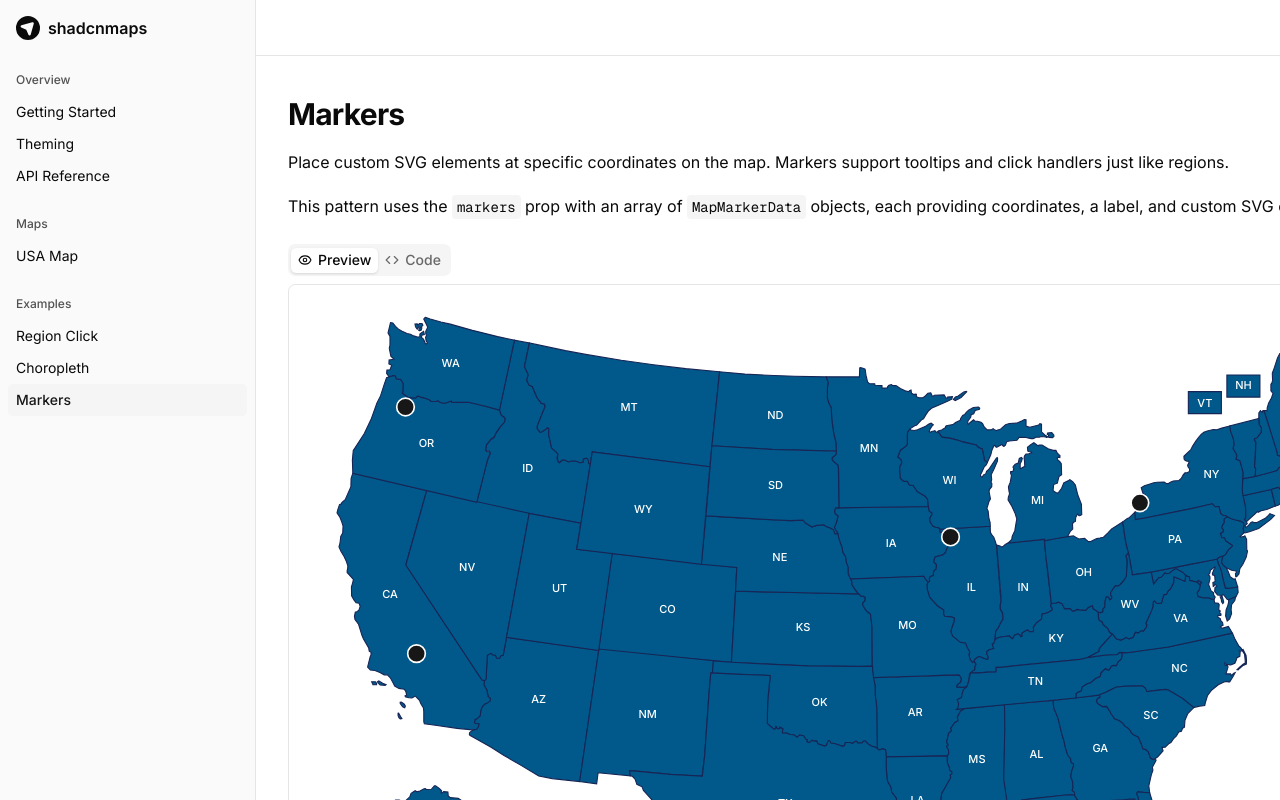
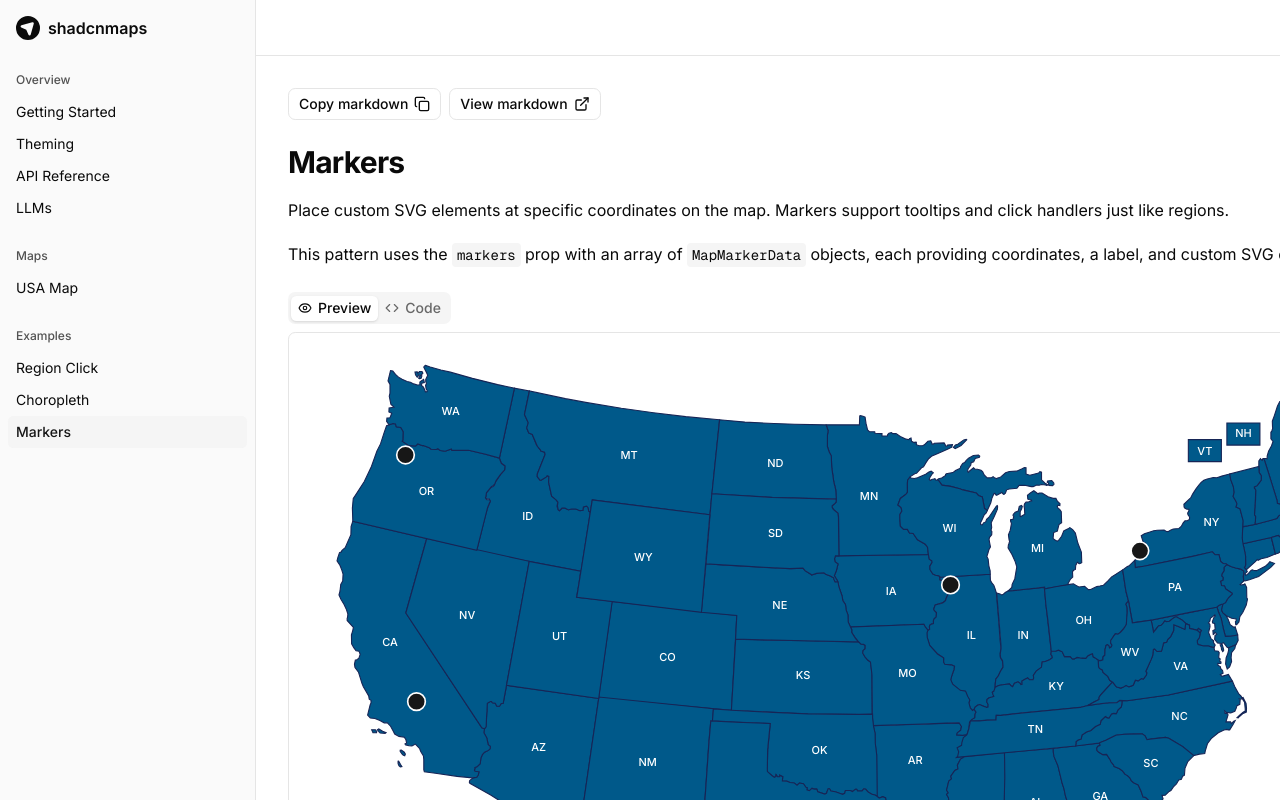
Before and after one commit to LGLabGreg/shadcnmaps, a Next.js app: page /examples/markers in a window 1280 px wide. Shown: the top 800 px of the page. Built offline with nearby package versions, Linux system fonts and the light colour scheme.

Commit message:
chore: llms doc and buttons

```diff
--- a/app/(docs)/examples/choropleth/page.mdx
+++ b/app/(docs)/examples/choropleth/page.mdx
@@ -8,7 +8,7 @@ export const metadata = {
   description: 'Color-code map regions by data values.',
 }
 
-<DocPage>
+<DocPage llmsSlug="choropleth">
 
 # Choropleth
 
--- a/app/(docs)/examples/markers/page.mdx
+++ b/app/(docs)/examples/markers/page.mdx
@@ -8,7 +8,7 @@ export const metadata = {
   description: 'Overlay custom SVG markers on the map.',
 }
 
-<DocPage>
+<DocPage llmsSlug="markers">
 
 # Markers
 
--- a/app/(docs)/examples/region-click/page.mdx
+++ b/app/(docs)/examples/region-click/page.mdx
@@ -8,7 +8,7 @@ export const metadata = {
   description: 'Respond to region clicks on the map.',
 }
 
-<DocPage>
+<DocPage llmsSlug="region-click">
 
 # Region Click
 
--- /dev/null
+++ b/app/(docs)/overview/llms/page.mdx
@@ -0,0 +1,44 @@
+import { DocPage } from '@/components/docs/doc-page'
+
+export const metadata = {
+  title: 'LLMs',
+  description: 'Machine-readable documentation for AI assistants and LLM tools.',
+}
+
+<DocPage>
+
+# LLMs
+
+shadcnmaps provides machine-readable documentation files for AI assistants, coding agents, and LLM-powered tools. These follow the [llms.txt](https://llmstxt.org) convention.
+
+## Files
+
+| File | Description |
+| --- | --- |
+| [`/llms.txt`](https://shadcnmaps.com/llms.txt) | Concise index — project overview, AI tips, links to all maps and examples |
+| [`/llms-full.txt`](https://shadcnmaps.com/llms-full.txt) | Full documentation — getting started, API reference, theming, and map/example links |
+
+## Per-page files
+
+Detailed docs for individual maps and examples are available under `/llms/`:
+
+| File | Description |
+| --- | --- |
+| [`/llms/usa-map.md`](https://shadcnmaps.com/llms/usa-map.md) | USA Map — installation, basic usage, props, types, CSS variables |
+| [`/llms/choropleth.md`](https://shadcnmaps.com/llms/choropleth.md) | Choropleth example — data-driven region coloring |
+| [`/llms/markers.md`](https://shadcnmaps.com/llms/markers.md) | Markers example — custom SVG marker overlays |
+| [`/llms/region-click.md`](https://shadcnmaps.com/llms/region-click.md) | Region Click example — click-to-select interaction |
+
+## How to use
+
+Point your AI tool at the appropriate file:
+
+- **Quick context** — use `/llms.txt` for a concise overview
+- **Full reference** — use `/llms-full.txt` for complete documentation in one file
+- **Specific topic** — use `/llms/<slug>.md` for focused detail on a single map or example
+
+## Auto-generation
+
+These files are auto-generated from the MDX source pages by `scripts/build-llms.ts`. They are rebuilt as part of `pnpm registry:build` and via lint-staged when MDX files are committed.
+
+</DocPage>
--- a/components/docs/doc-page.tsx
+++ b/components/docs/doc-page.tsx
@@ -1,5 +1,22 @@
 import type { ReactNode } from 'react'
 
-export function DocPage({ children }: { children: ReactNode }) {
-  return <div className='p-6 md:p-8'>{children}</div>
+import { LlmsButtons } from './llms-buttons'
+
+export function DocPage({
+  children,
+  llmsSlug,
+}: {
+  children: ReactNode
+  llmsSlug?: string
+}) {
+  return (
+    <div className='p-6 md:p-8'>
+      {llmsSlug && (
+        <div className='mb-6'>
+          <LlmsButtons slug={llmsSlug} />
+        </div>
+      )}
+      {children}
+    </div>
+  )
 }
--- a/components/docs/install-command.tsx
+++ b/components/docs/install-command.tsx
@@ -17,7 +17,7 @@ export function InstallCommand({ registryName }: { registryName: string }) {
   return (
     <Button variant='outline' onClick={copy}>
       <Terminal />
-      {command}
+      npx shadcn add
       {copied ? <Check className='ml-1' /> : <Copy className='ml-1' />}
     </Button>
   )
--- /dev/null
+++ b/components/docs/llms-buttons.tsx
@@ -0,0 +1,37 @@
+'use client'
+
+import { Button } from '@/components/ui/button'
+import { Check, Copy, ExternalLink } from 'lucide-react'
+import { useState } from 'react'
+
+export function LlmsButtons({ slug }: { slug: string }) {
+  const [copied, setCopied] = useState(false)
+  const url = `/llms/${slug}.md`
+
+  async function copy() {
+    const res = await fetch(url)
+    const text = await res.text()
+    await navigator.clipboard.writeText(text)
+    setCopied(true)
+    setTimeout(() => setCopied(false), 2000)
+  }
+
+  return (
+    <span className='inline-flex gap-2'>
+      <Button variant='outline' onClick={copy}>
+        Copy markdown
+        {copied ? <Check /> : <Copy />}
+      </Button>
+      <Button
+        variant='outline'
+        render={
+          <a href={url} target='_blank' rel='noopener noreferrer'>
+            View markdown
+            <ExternalLink />
+          </a>
+        }
+        nativeButton={false}
+      />
+    </span>
+  )
+}
--- a/components/docs/map-page.tsx
+++ b/components/docs/map-page.tsx
@@ -1,6 +1,7 @@
 import type { ReactNode } from 'react'
 
 import { InstallCommand } from './install-command'
+import { LlmsButtons } from './llms-buttons'
 
 interface MapPageProps {
   title: string
@@ -19,8 +20,9 @@ export function MapPage({
     <div className='p-6 md:p-8'>
       <h1 className='text-3xl font-bold tracking-tight'>{title}</h1>
       <p className='mt-2 text-muted-foreground'>{description}</p>
-      <div className='mt-4'>
+      <div className='mt-4 flex flex-wrap gap-2'>
         <InstallCommand registryName={registryName} />
+        <LlmsButtons slug={registryName} />
       </div>
       <div className='grid grid-cols-1 gap-6'>{children}</div>
     </div>
--- a/lib/navigation.ts
+++ b/lib/navigation.ts
@@ -15,6 +15,7 @@ export const navigation: NavSection[] = [
       { title: 'Getting Started', href: '/overview/getting-started' },
       { title: 'Theming', href: '/overview/theming' },
       { title: 'API Reference', href: '/overview/api-reference' },
+      { title: 'LLMs', href: '/overview/llms' },
     ],
   },
   {
--- a/public/llms/choropleth.md
+++ b/public/llms/choropleth.md
@@ -1,3 +1,5 @@
+<DocPage llmsSlug="choropleth">
+
 # Choropleth
 
 Color-code regions by a numeric value such as population, GDP, or any metric. Each region gets a fill class based on its value relative to the maximum.
--- a/public/llms/markers.md
+++ b/public/llms/markers.md
@@ -1,3 +1,5 @@
+<DocPage llmsSlug="markers">
+
 # Markers
 
 Place custom SVG elements at specific coordinates on the map. Markers support tooltips and click handlers just like regions.
--- a/public/llms/region-click.md
+++ b/public/llms/region-click.md
@@ -1,3 +1,5 @@
+<DocPage llmsSlug="region-click">
+
 # Region Click
 
 Click a region to select it. Click again to deselect. The `onRegionClick` callback provides the region data for each click.
```
